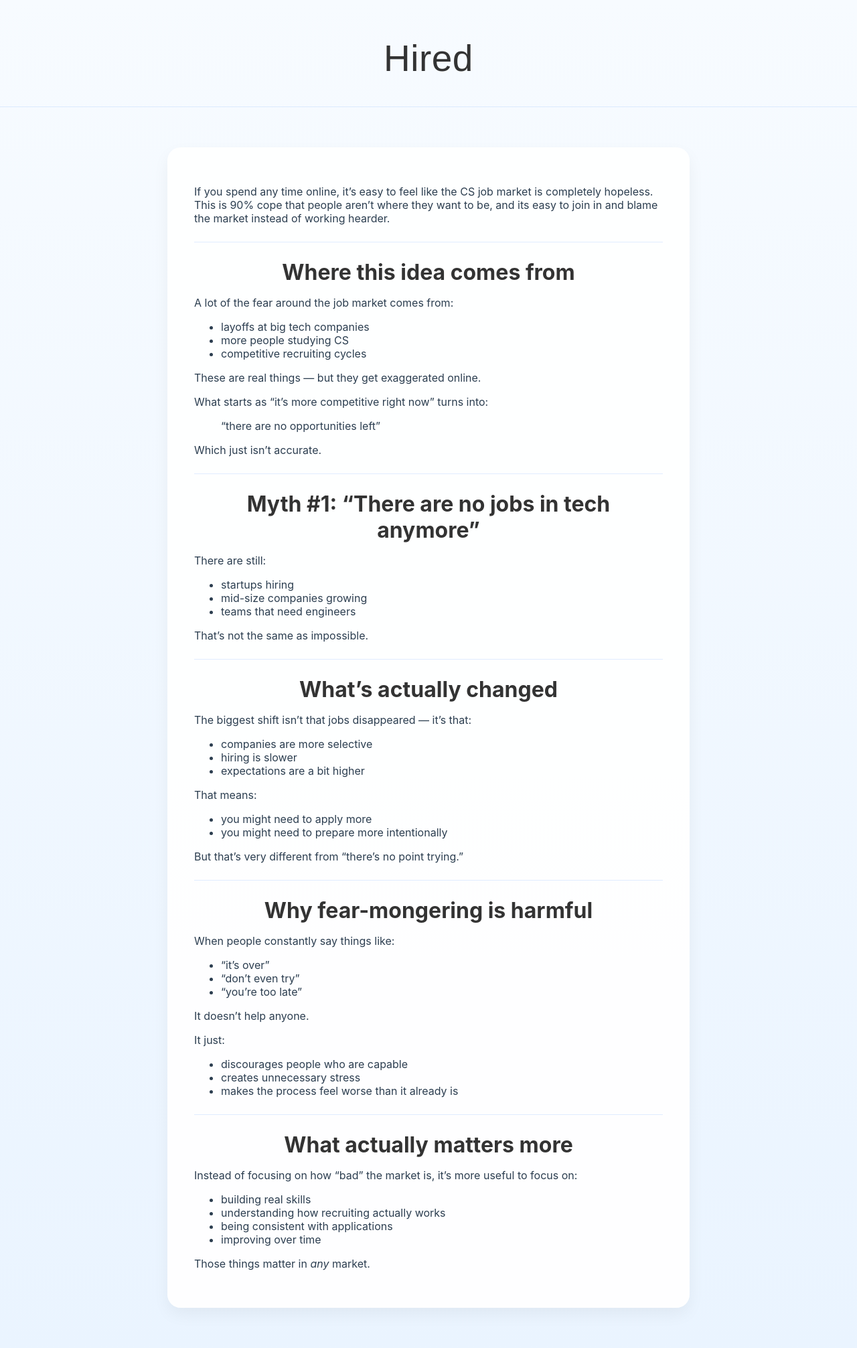
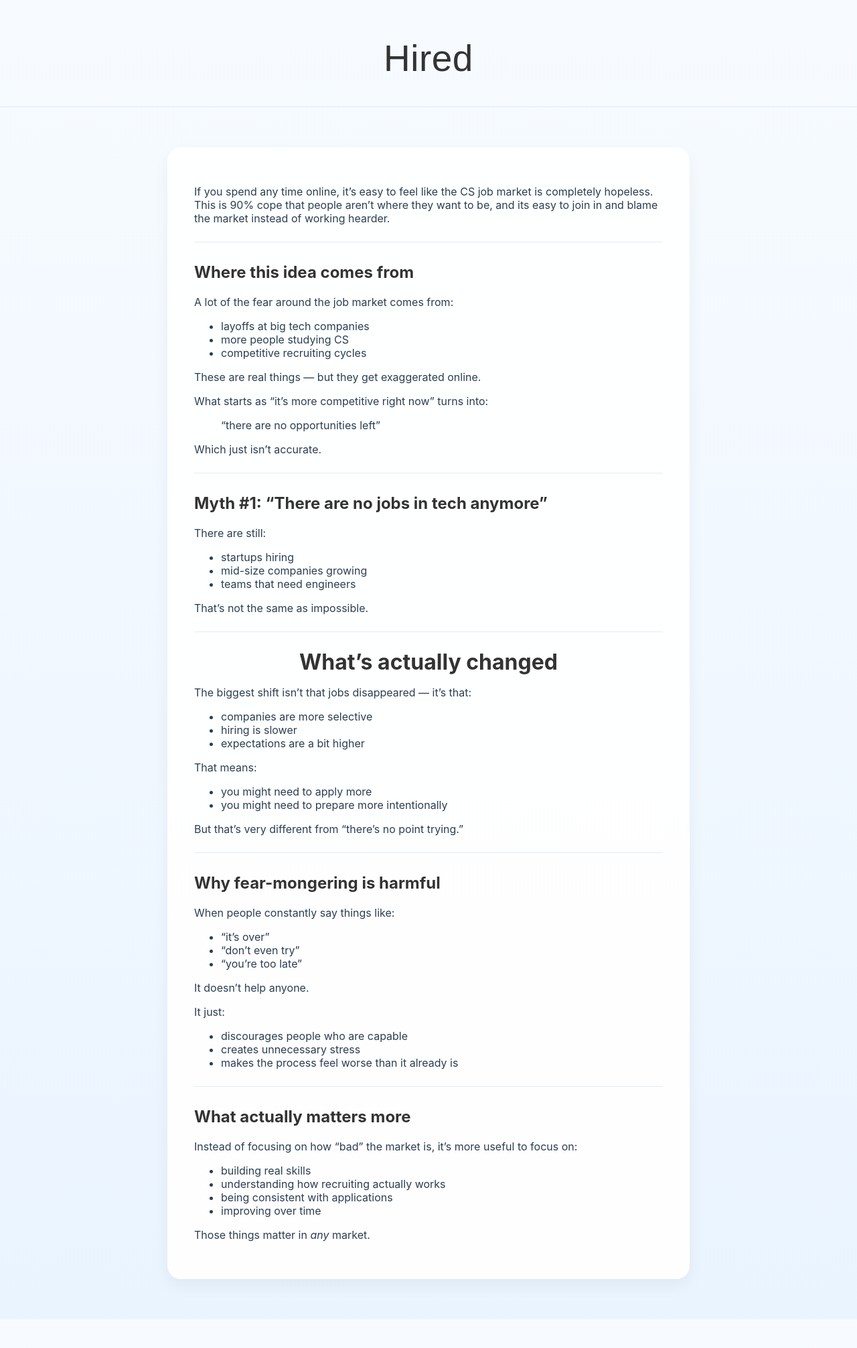
Before and after one commit to hiredmaybe67/hiredmaybe67.github.io, a Jekyll site: the page built from cs-job-market-myths.md, in a window 1280 px wide. Shown: the whole page at 67% size. Built offline with Jekyll 4.4.1, drawn with Linux system fonts in a browser that asks for light colours; our own code applies the rules of GitHub Pages for plain Markdown files; after the commit the page ends 1970 px from its top, so only the background shows below that.

```diff
--- a/cs-job-market-myths.md
+++ b/cs-job-market-myths.md
@@ -6,7 +6,7 @@ If you spend any time online, it’s easy to feel like the CS job market is comp
 
 ---
 
-# Where this idea comes from
+## Where this idea comes from
 
 A lot of the fear around the job market comes from:
 - layoffs at big tech companies
@@ -22,7 +22,7 @@ Which just isn’t accurate.
 
 ---
 
-# Myth #1: “There are no jobs in tech anymore”
+## Myth #1: “There are no jobs in tech anymore”
 
 There are still:
 - startups hiring
@@ -49,7 +49,7 @@ But that’s very different from “there’s no point trying.”
 
 ---
 
-# Why fear-mongering is harmful
+## Why fear-mongering is harmful
 
 When people constantly say things like:
 - “it’s over”
@@ -65,7 +65,7 @@ It just:
 
 ---
 
-# What actually matters more
+## What actually matters more
 
 Instead of focusing on how “bad” the market is, it’s more useful to focus on:
 
```
